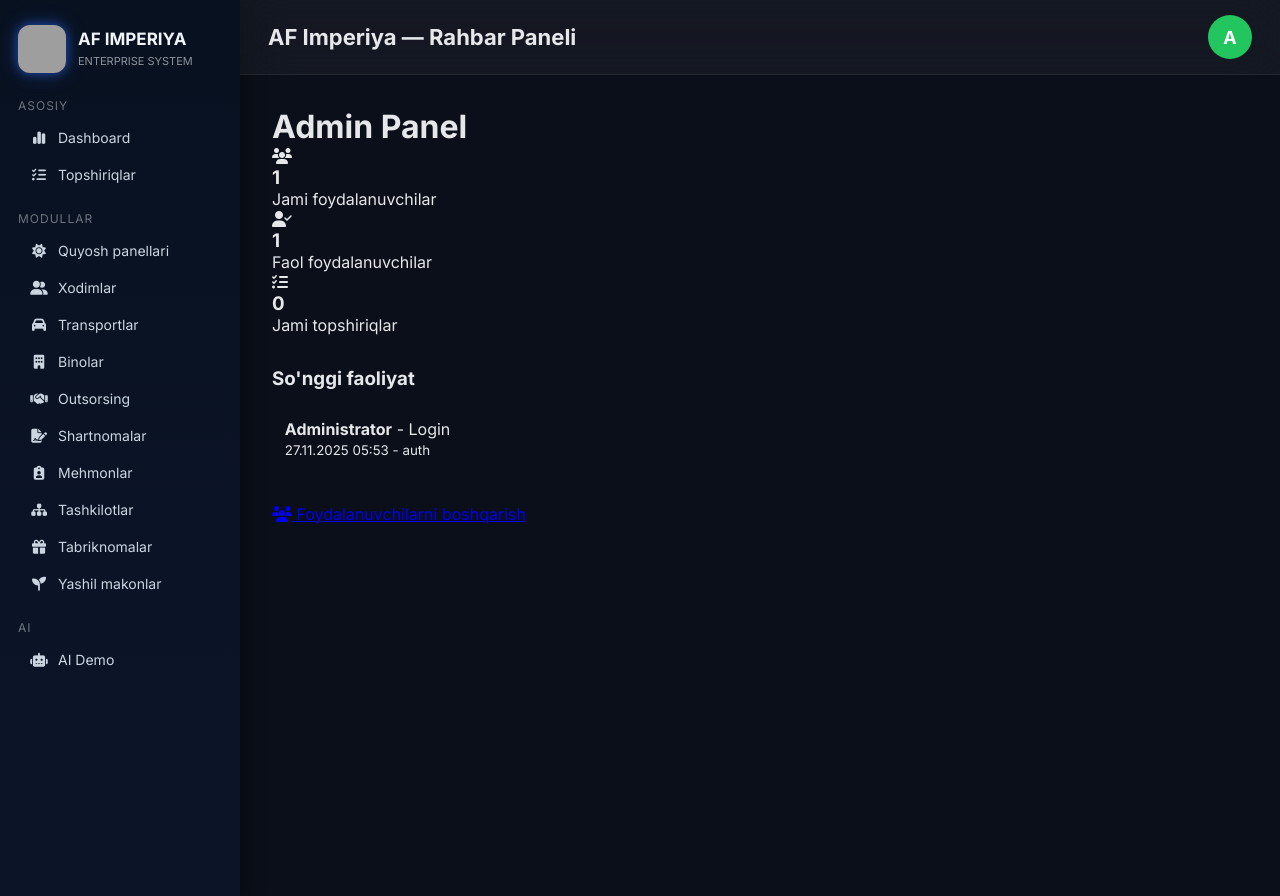
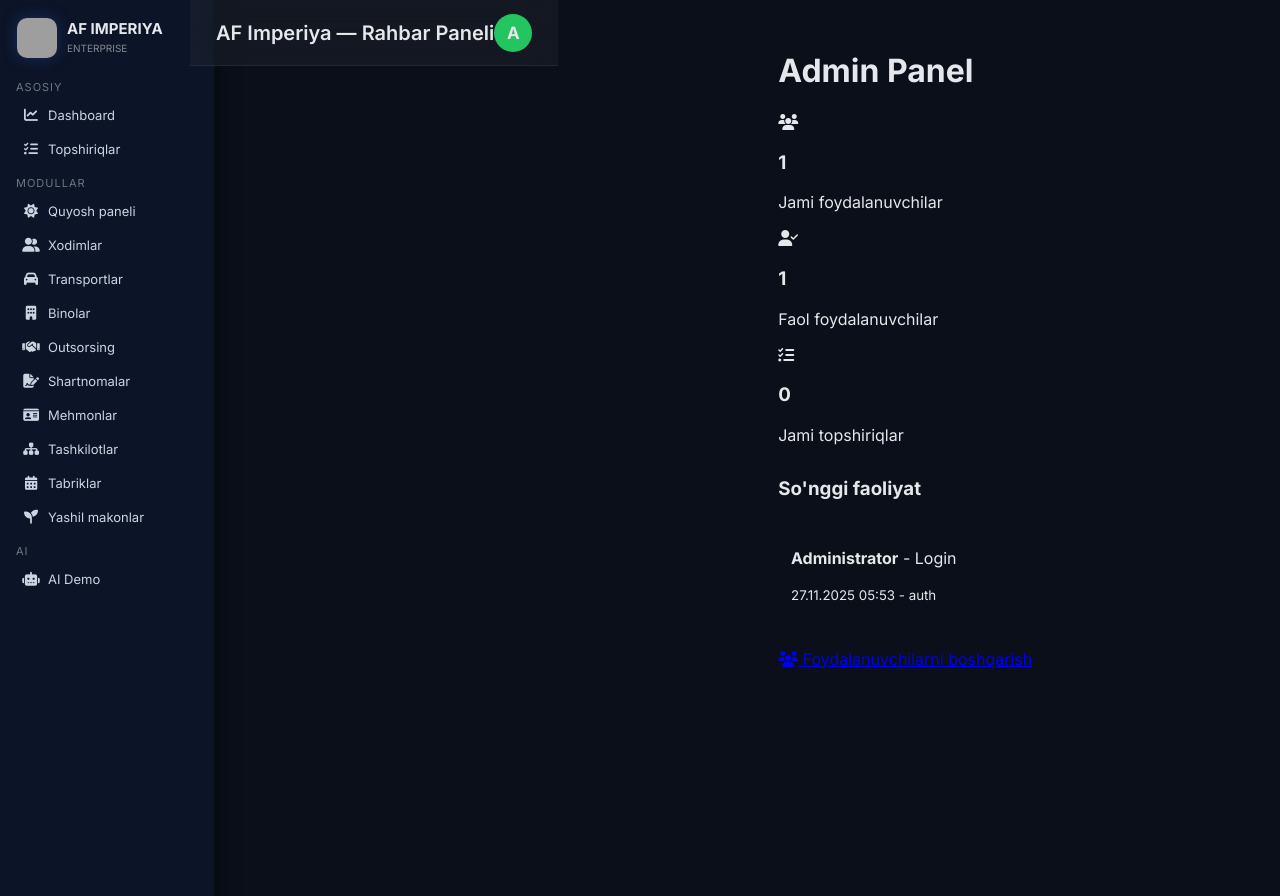
Before and after one commit to Mirfayziev/AI500-TEST, a Flask app: page /admin in a window 1280 px wide. Run offline with Flask 3, Linux system fonts and the light colour scheme; a user stored in the database is signed in; grey boxes are pictures that could not be loaded.

Commit message:
Update base.html

```diff
--- a/templates/base.html
+++ b/templates/base.html
@@ -2,32 +2,33 @@
 <html lang="uz">
 <head>
     <meta charset="UTF-8">
-    <title>AF Imperiya — Enterprise System</title>
+    <title>{{ title if title else "AF Imperiya" }}</title>
 
     <!-- FONT -->
-    <link href="https://fonts.googleapis.com/css2?family=Inter:wght@300;400;500;600;700;800&display=swap" rel="stylesheet">
+    <link href="https://fonts.googleapis.com/css2?family=Inter:wght@300;400;500;600;700&display=swap" rel="stylesheet">
 
     <!-- ICONS -->
     <link href="https://cdnjs.cloudflare.com/ajax/libs/font-awesome/6.5.0/css/all.min.css" rel="stylesheet">
 
     <style>
-        * { margin:0; padding:0; box-sizing:border-box; }
         body {
+            margin: 0;
             font-family: 'Inter', sans-serif;
             background: #0b0f19;
             color: #e5e7eb;
-            overflow-x:hidden;
+            display: flex;
+            overflow-x: hidden;
         }
 
         /* SIDEBAR */
         .sidebar {
+            width: 190px;
+            height: 100vh;
             position: fixed;
             left: 0; top: 0;
-            width: 240px;
-            height: 100vh;
-            background: linear-gradient(180deg, #081120, #0c1428 85%);
-            padding: 25px 18px;
-            box-shadow: 4px 0 20px rgba(0,0,0,0.4);
+            background: #0c1527;
+            padding: 18px 12px;
+            box-shadow: 4px 0 20px rgba(0,0,0,0.45);
             overflow-y: auto;
         }
 
@@ -35,108 +36,108 @@
         .brand {
             display: flex;
             align-items: center;
-            gap: 12px;
-            margin-bottom: 25px;
+            gap: 10px;
+            margin-bottom: 22px;
+            padding-left: 5px;
         }
 
         .brand img {
-            width: 48px;
-            height: 48px;
-            border-radius: 12px;
-            box-shadow: 0 0 20px #3b82f655, 0 0 10px #1d4ed8aa;
+            width: 40px;
+            height: 40px;
+            border-radius: 10px;
+            box-shadow: 0 0 14px #1e3a8a99;
+        }
+
+        .brand-text {
+            line-height: 1.1;
         }
 
         .brand-text b {
-            font-size: 17px;
-            color: #f1f5f9;
+            font-size: 15px;
         }
 
         .brand-text span {
-            font-size: 11px;
-            opacity: 0.6;
+            font-size: 10px;
+            opacity: 0.55;
         }
 
         /* MENU */
         .menu-title {
-            font-size: 12px;
+            font-size: 11px;
             opacity: 0.45;
-            margin-top: 18px;
-            margin-bottom: 6px;
+            margin: 10px 0 4px 4px;
             letter-spacing: 1px;
         }
 
         .menu a {
             display: flex;
+            align-items: center;
+            gap: 8px;
+            padding: 9px 10px;
+            font-size: 13px;
             text-decoration: none;
-            align-items: center;
-            padding: 10px 12px;
-            font-size: 14px;
             color: #cbd5e1;
-            border-radius: 10px;
+            border-radius: 8px;
             transition: .25s;
-            gap: 10px;
         }
 
         .menu a i {
             width: 18px;
-            text-align:center;
+            text-align: center;
+            font-size: 14px;
         }
 
         .menu a:hover,
         .menu a.active {
-            background: rgba(59,130,246,0.2);
+            background: rgba(59,130,246,0.18);
             color: #fff;
-            box-shadow: 0 0 10px #3b82f644;
         }
 
-        /* TOPNAV */
+        /* TOP NAV */
         .topnav {
-            margin-left: 240px;
-            height: 75px;
+            margin-left: 190px;
+            height: 65px;
             background: rgba(255,255,255,0.04);
             border-bottom: 1px solid rgba(255,255,255,0.07);
-            backdrop-filter: blur(25px);
+            backdrop-filter: blur(18px);
             display: flex;
             justify-content: space-between;
             align-items: center;
-            padding: 0 28px;
+            padding: 0 26px;
         }
 
         .topnav-title {
-            font-size: 22px;
-            font-weight: 700;
+            font-size: 20px;
+            font-weight: 600;
         }
 
-        .user {
-            display: flex;
-            align-items: center;
-            gap: 14px;
-        }
-
+        /* USER AVATAR */
         .user-circle {
-            width: 44px;
-            height: 44px;
+            width: 38px;
+            height: 38px;
+            border-radius: 50%;
             background: #22c55e;
             display:flex;
             justify-content:center;
             align-items:center;
-            border-radius:50%;
+            font-size:17px;
             font-weight:700;
-            color:white;
-            font-size:18px;
         }
 
         /* CONTENT */
         .content {
-            margin-left: 240px;
-            padding: 32px;
+            margin-left: 190px;
+            padding: 30px;
         }
 
-        /* SCROLL */
-        ::-webkit-scrollbar { width: 7px; }
-        ::-webkit-scrollbar-track { background:#0f172a; }
-        ::-webkit-scrollbar-thumb { background:#1e3a8a; border-radius:4px; }
+        /* SCROLLBAR */
+        ::-webkit-scrollbar { width: 6px; }
+        ::-webkit-scrollbar-thumb {
+            background: #1e3a8a;
+            border-radius: 4px;
+        }
     </style>
+
 </head>
 
 <body>
@@ -147,67 +148,69 @@
         <img src="/static/logo.png">
         <div class="brand-text">
             <b>AF IMPERIYA</b><br>
-            <span>ENTERPRISE SYSTEM</span>
+            <span>ENTERPRISE</span>
         </div>
     </div>
 
     <div class="menu">
+
         <div class="menu-title">ASOSIY</div>
 
-        <a href="/dashboard" class="{% if request.path=='/dashboard' %}active{% endif %}">
-            <i class="fa-solid fa-chart-simple"></i> Dashboard
+        <a href="/dashboard" class="{% if request.path.startswith('/dashboard') %}active{% endif %}">
+            <i class="fa-solid fa-chart-line"></i> Dashboard
         </a>
 
-        <a href="/tasks" class="{% if 'tasks' in request.path %}active{% endif %}">
+        <a href="/tasks" class="{% if request.path.startswith('/tasks') %}active{% endif %}">
             <i class="fa-solid fa-list-check"></i> Topshiriqlar
         </a>
 
         <div class="menu-title">MODULLAR</div>
 
-        <a href="/solar" class="{% if 'solar' in request.path %}active{% endif %}">
-            <i class="fa-solid fa-sun"></i> Quyosh panellari
+        <a href="/solarpanels" class="{% if request.path.startswith('/solarpanels') %}active{% endif %}">
+            <i class="fa-solid fa-sun"></i> Quyosh paneli
         </a>
 
-        <a href="/employees" class="{% if 'employees' in request.path %}active{% endif %}">
+        <a href="/employees" class="{% if request.path.startswith('/employees') %}active{% endif %}">
             <i class="fa-solid fa-user-group"></i> Xodimlar
         </a>
 
-        <a href="/transport" class="{% if 'transport' in request.path %}active{% endif %}">
+        <a href="/vehicles" class="{% if request.path.startswith('/vehicles') %}active{% endif %}">
             <i class="fa-solid fa-car"></i> Transportlar
         </a>
 
-        <a href="/buildings" class="{% if 'buildings' in request.path %}active{% endif %}">
+        <a href="/buildings" class="{% if request.path.startswith('/buildings') %}active{% endif %}">
             <i class="fa-solid fa-building"></i> Binolar
         </a>
 
-        <a href="/outsourcing" class="{% if 'outsourcing' in request.path %}active{% endif %}">
+        <a href="/outsourcing" class="{% if request.path.startswith('/outsourcing') %}active{% endif %}">
             <i class="fa-solid fa-handshake"></i> Outsorsing
         </a>
 
-        <a href="/contracts" class="{% if 'contracts' in request.path %}active{% endif %}">
+        <a href="/contracts" class="{% if request.path.startswith('/contracts') %}active{% endif %}">
             <i class="fa-solid fa-file-signature"></i> Shartnomalar
         </a>
 
-        <a href="/guests" class="{% if 'guests' in request.path %}active{% endif %}">
-            <i class="fa-solid fa-clipboard-user"></i> Mehmonlar
+        <a href="/guests" class="{% if request.path.startswith('/guests') %}active{% endif %}">
+            <i class="fa-solid fa-id-card"></i> Mehmonlar
         </a>
 
-        <a href="/organizations" class="{% if 'organizations' in request.path %}active{% endif %}">
+        <a href="/organizations" class="{% if request.path.startswith('/organizations') %}active{% endif %}">
             <i class="fa-solid fa-sitemap"></i> Tashkilotlar
         </a>
 
-        <a href="/celebrations" class="{% if 'celebrations' in request.path %}active{% endif %}">
-            <i class="fa-solid fa-gift"></i> Tabriknomalar
+        <a href="/celebrations" class="{% if request.path.startswith('/celebrations') %}active{% endif %}">
+            <i class="fa-solid fa-calendar-days"></i> Tabriklar
         </a>
 
-        <a href="/greens" class="{% if 'greens' in request.path %}active{% endif %}">
+        <a href="/greenspaces" class="{% if request.path.startswith('/greenspaces') %}active{% endif %}">
             <i class="fa-solid fa-seedling"></i> Yashil makonlar
         </a>
 
         <div class="menu-title">AI</div>
-        <a href="/ai-demo" class="{% if 'ai-demo' in request.path %}active{% endif %}">
+        <a href="/demo" class="{% if request.path.startswith('/demo') %}active{% endif %}">
             <i class="fa-solid fa-robot"></i> AI Demo
         </a>
+
     </div>
 </div>
 
@@ -215,10 +218,8 @@
 <div class="topnav">
     <div class="topnav-title">AF Imperiya — Rahbar Paneli</div>
 
-    <div class="user">
-        <div class="user-circle">
-            {{ current_user.full_name[0] if current_user else 'A' }}
-        </div>
+    <div class="user-circle">
+        {{ current_user.full_name[0] if current_user else 'A' }}
     </div>
 </div>
 
```
